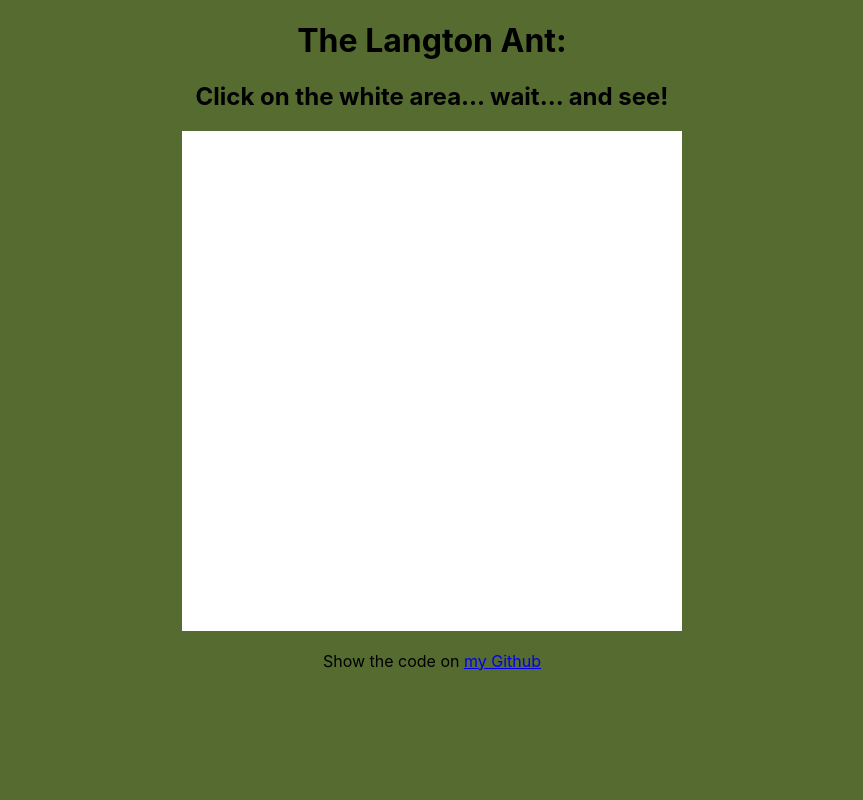
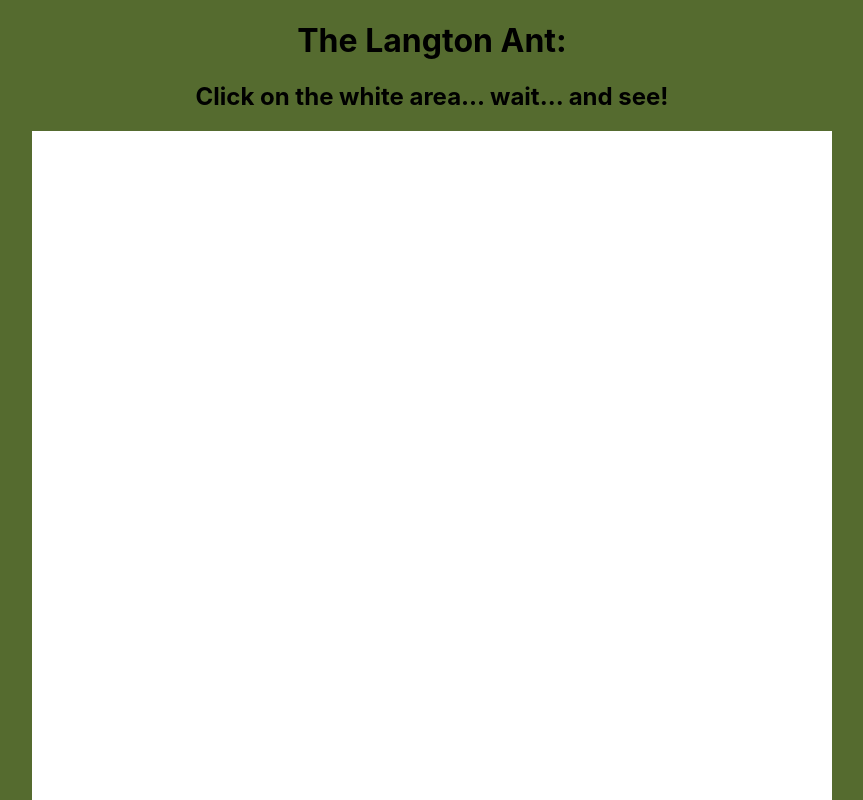
Before and after one commit to Suniron/Langtonant-codingdojo, a React (Create React App) app: page / in a window 1280 px wide. Shown: the top 800 px of the page, without its empty margins (208-1071 px from the left). Built offline with nearby package versions, Linux system fonts and the light colour scheme.

Commit message:
fix size to differents screens

```diff
--- a/src/Canvas/index.tsx
+++ b/src/Canvas/index.tsx
@@ -8,6 +8,11 @@ const canvasRefreshSpeed = 10;
 const antSpeed = 2;
 const GRID_ROWS = 100;
 const GRID_COLS = 100;
+
+const size =
+  window.innerWidth < window.innerHeight
+    ? window.innerWidth
+    : window.innerHeight;
 
 const Canvas: React.FC = () => {
   const canvasRef = useRef<HTMLCanvasElement>(null);
@@ -89,7 +94,12 @@ const Canvas: React.FC = () => {
     <>
       <h1>The Langton Ant:</h1>
       <h2>Click on the white area... wait... and see!</h2>
-      <canvas height={500} width={500} onClick={handleClick} ref={canvasRef} />
+      <canvas
+        height={size}
+        width={size}
+        onClick={handleClick}
+        ref={canvasRef}
+      />
       <p>
         Show the code on{" "}
         <a href="https://github.com/Suniron/Langtonant-codingdojo">my Github</a>
```
